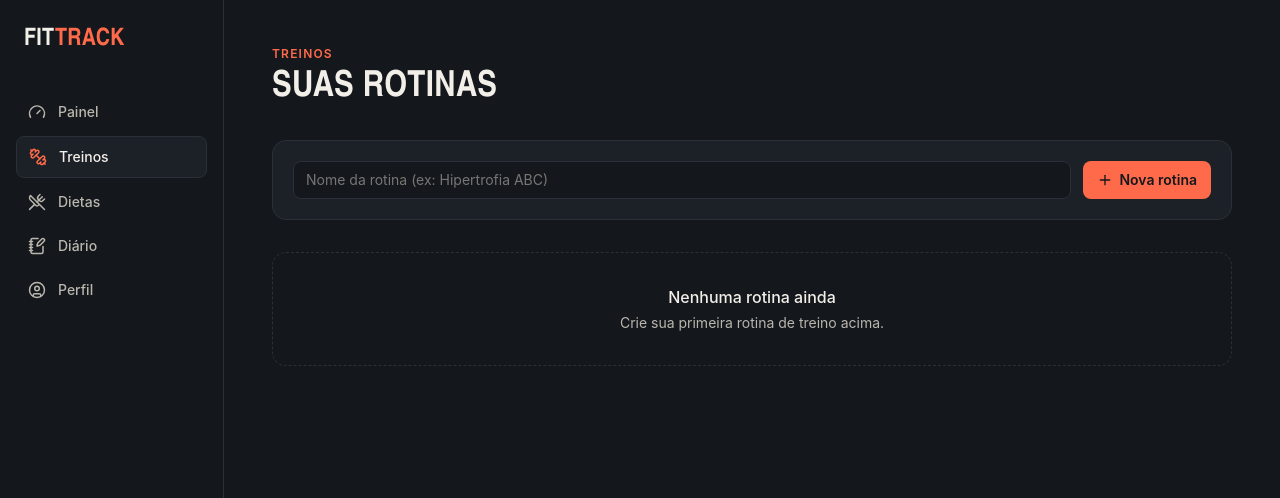
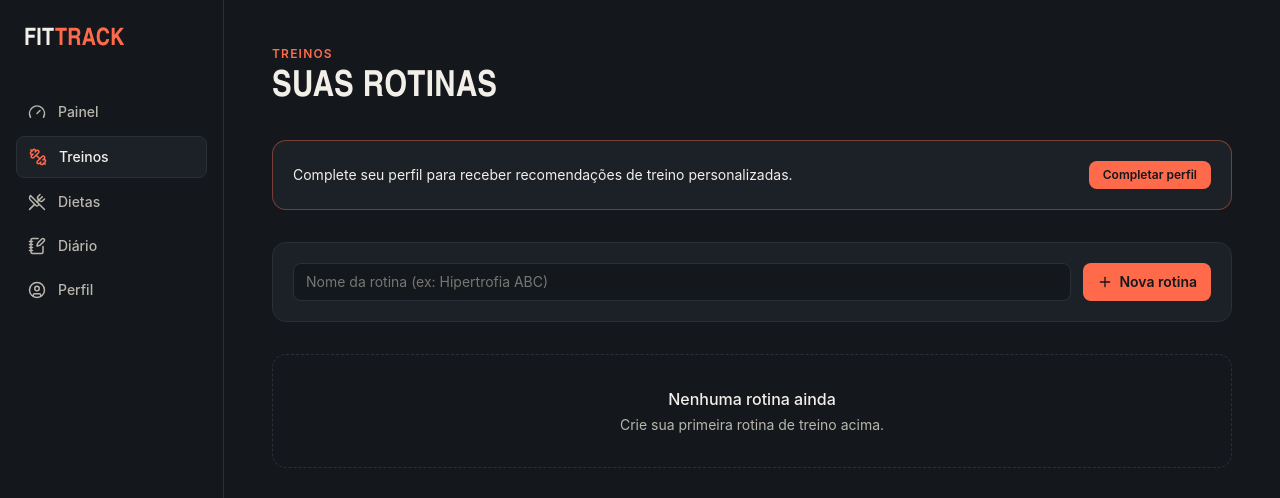
Before and after one commit to telesouttax/fitapp, a Next.js app: page /treinos in a window 1280 px wide. Shown: the top 498 px of the page. Built offline with nearby package versions, Linux system fonts and the light colour scheme.

Commit message:
Update page.tsx

```diff
--- a/app/treinos/page.tsx
+++ b/app/treinos/page.tsx
@@ -4,11 +4,14 @@ import { useMemo, useState } from "react";
 import { useAppStore } from "@/lib/store";
 import { Card, SectionTitle, Button, Input, Select, EmptyState } from "@/components/ui";
 import { muscleGroups } from "@/lib/seedExercises";
-import { Plus, Trash2, ChevronDown, ChevronRight, Check, X } from "lucide-react";
+import { Plus, Trash2, ChevronDown, ChevronRight, Check, X, UserCircle } from "lucide-react";
+import { ExerciseDemoButton } from "@/components/ExerciseDemoButton";
+import { getWorkoutRecommendation } from "@/lib/recommendations";
+import Link from "next/link";
 
 export default function TreinosPage() {
   const store = useAppStore();
-  const { routines, exercises } = store;
+  const { routines, exercises, profile } = store;
 
   const [newRoutineName, setNewRoutineName] = useState("");
   const [activeRoutineId, setActiveRoutineId] = useState<string | null>(routines[0]?.id ?? null);
@@ -22,6 +25,8 @@ export default function TreinosPage() {
     setActiveRoutineId(id);
   }
 
+  const recommendation = profile ? getWorkoutRecommendation(profile) : null;
+
   return (
     <div className="flex flex-col gap-8">
       <div>
@@ -30,6 +35,31 @@ export default function TreinosPage() {
           Suas rotinas
         </h1>
       </div>
+
+      {recommendation ? (
+        <Card className="!border-sage/30">
+          <div className="flex items-center gap-2 mb-2">
+            <UserCircle size={16} className="text-sage" />
+            <span className="text-sage text-xs font-semibold tracking-widest uppercase">
+              Recomendado pra você
+            </span>
+          </div>
+          <ul className="text-sm text-paper-dim flex flex-col gap-1">
+            <li><span className="text-paper">Frequência:</span> {recommendation.frequency}</li>
+            <li><span className="text-paper">Divisão sugerida:</span> {recommendation.split}</li>
+            <li><span className="text-paper">Séries:</span> {recommendation.sets}</li>
+            <li><span className="text-paper">Faixa de repetições:</span> {recommendation.reps}</li>
+            <li className="text-xs mt-1">{recommendation.note}.</li>
+          </ul>
+        </Card>
+      ) : (
+        <Card className="flex items-center justify-between gap-3 !border-coral/40">
+          <p className="text-sm text-paper">Complete seu perfil para receber recomendações de treino personalizadas.</p>
+          <Link href="/perfil" className="shrink-0">
+            <Button className="!py-1.5 text-xs whitespace-nowrap">Completar perfil</Button>
+          </Link>
+        </Card>
+      )}
 
       <Card className="flex flex-col sm:flex-row gap-3">
         <Input
@@ -322,6 +352,8 @@ function ExerciseRow({
           <span className="flex items-center gap-1"><Plus size={13} /> Série</span>
         </Button>
       </div>
+
+      {def && <ExerciseDemoButton exerciseName={def.name} />}
     </div>
   );
 }
```
